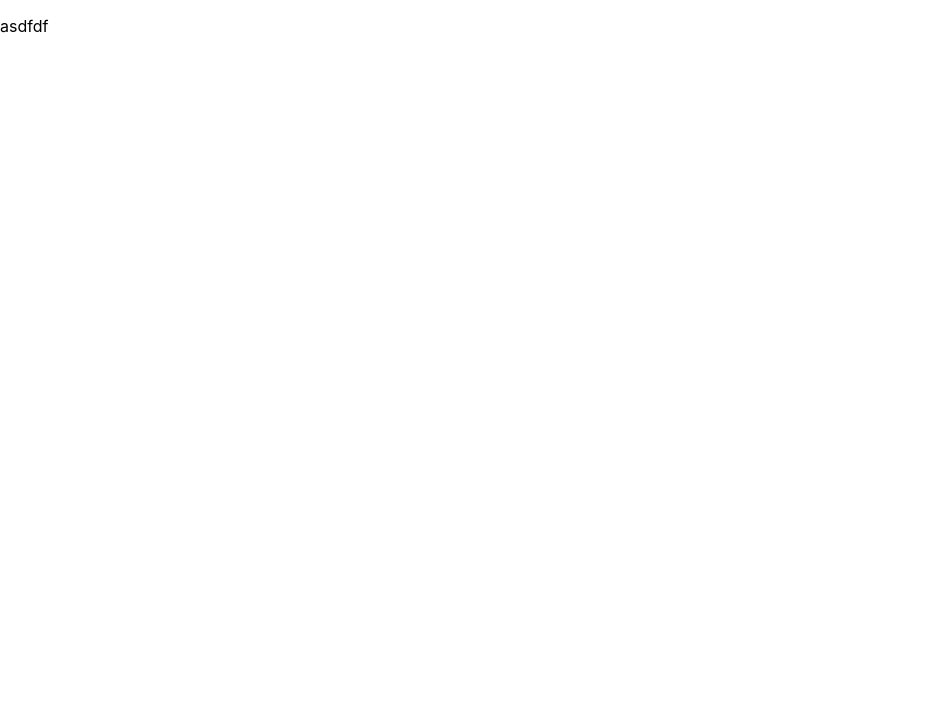
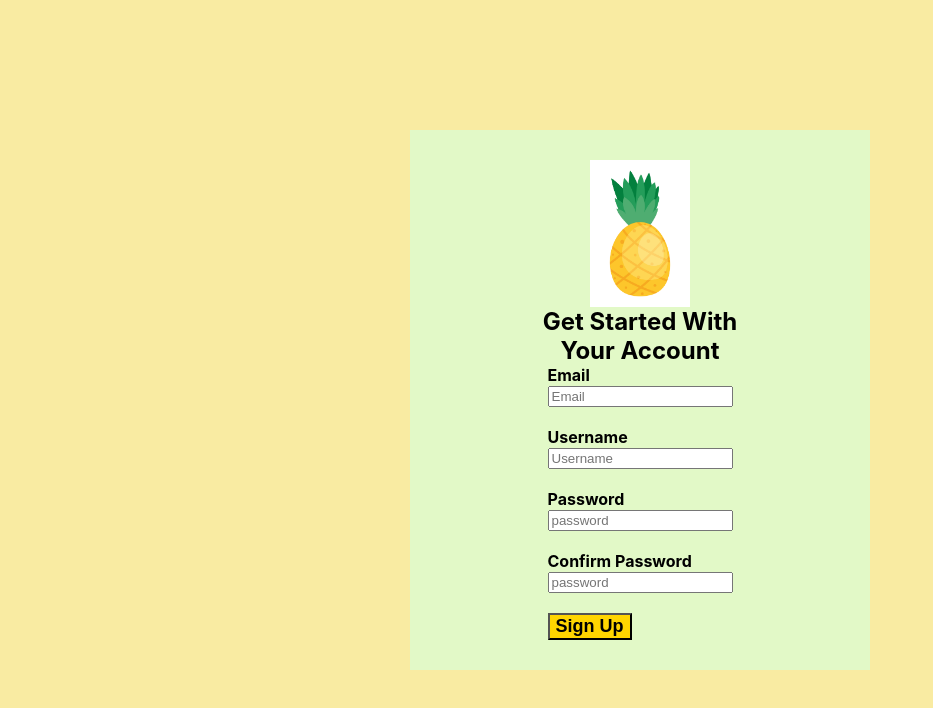
Before and after one commit to JacobWingstrom/Ecommerce, a React (Create React App) app: page /SignUp in a window 1280 px wide. Shown: the top 708 px of the page, without its empty margins (0-933 px from the left). Built offline with nearby package versions, Linux system fonts and the light colour scheme.

Commit message:
Added in basic sign up page with some styling

```diff
--- a/src/Scripts/SignUp.js
+++ b/src/Scripts/SignUp.js
@@ -1,7 +1,62 @@
 import '../Sheets/SignUp.css'
+import pineappleLogo from '../Images/pineappleLogoPlaceholder.jpg';
+
+function checkFields(event) {
+    event.preventDefault();
+
+    const passwordInput = document.getElementById("password");
+    const confirmPasswordInput = document.getElementById("confirmPassword");
+
+    const password = passwordInput.value;
+    const confirmPassword = confirmPasswordInput.value;
+
+    if (password !== confirmPassword) {
+        passwordInput.value = '';
+        confirmPasswordInput.value = '';
+        alert("Passwords do not match");
+        return;
+    }
+
+    alert("Account created successfully!");
+}
+
+function SignUpForm() {
+
+    return (
+        <form className='form' onSubmit={checkFields}>
+            <label>Email</label><br></br>
+            <input type='email' placeholder='Email'></input><br></br>
+            <br></br>
+            <label>Username</label><br></br>
+            <input type='text' placeholder='Username'></input><br></br>
+            <br></br>
+            <label>Password</label><br></br>
+            <input id='password' type='password' placeholder='password'></input><br></br>
+            <br></br>
+            <label>Confirm Password</label><br></br>
+            <input id='confirmPassword' type='password' placeholder='password'></input><br></br>
+            <br></br>
+            <button type='submit' className='button'>Sign Up</button>
+        </form>
+    );
+}
+
+function SignUpContainer() {
+    return (
+        <div className='container'>
+            <img src={pineappleLogo} alt="Pineapple logo" className='image'></img>
+            <h2>Get Started With Your Account</h2>
+            <SignUpForm />
+        </div>
+    );
+}
+
+
 
 export default function SignUp() {
     return(
-        <p>asdfdf</p>
+        <div className='sign-up-div'>
+            <SignUpContainer />
+        </div>
     );
 }
--- a/src/Sheets/SignUp.css
+++ b/src/Sheets/SignUp.css
@@ -0,0 +1,46 @@
+.sign-up-div {
+    position: absolute;
+    height: 100%;
+    width: 100%;
+    background-color: rgb(249, 235, 162);
+
+    display: flex;
+    justify-content: center;
+    align-items: center;
+}
+
+.container {
+    background-color: rgb(226, 249, 199);
+
+    display: flex;
+    flex-direction: column;
+    align-items: center;
+
+    padding: 30px;
+    max-width: 400px;
+    width: 100%;
+}
+
+
+.form {
+    font-weight: bold;
+}
+
+h2 {
+    text-align: center;
+    margin: 0 auto;
+    font-size: x-large;
+    max-width: 250px;
+}
+
+.button {
+    background-color: rgb(255, 213, 0);
+    font-weight: bold;
+    font-size: large;
+    font-family: Arial, Helvetica, sans-serif;
+}
+
+.image {
+    width: 25%;
+    height: auto;
+}
```
Also changed, not shown: src/Images/pineappleLogoPlaceholder.jpg (added), 1 other file (tests, documents, lock files or other folders).
